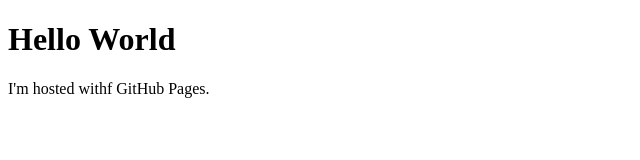
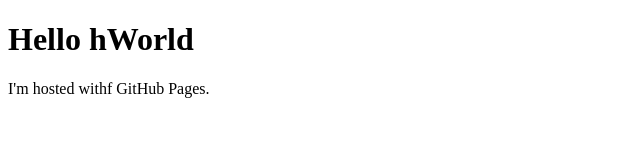
Before and after one commit to zedaaa-ux/zedaaa-ux.github.io, a plain HTML site: page index.html in a window 1280 px wide. Shown: the full height of the page, 0-640 px from the left. Drawn offline with Linux system fonts and the light colour scheme.

Commit message:
Update index.html

```diff
--- a/index.html
+++ b/index.html
@@ -1,7 +1,7 @@
 <!DOCTYPE html>
 <html>
 <body>
-<h1>Hello World</h1>
+<h1>Hello hWorld</h1>
 <p>I'm hosted withf GitHub Pages.</p>
 </body>
 </html>
```
